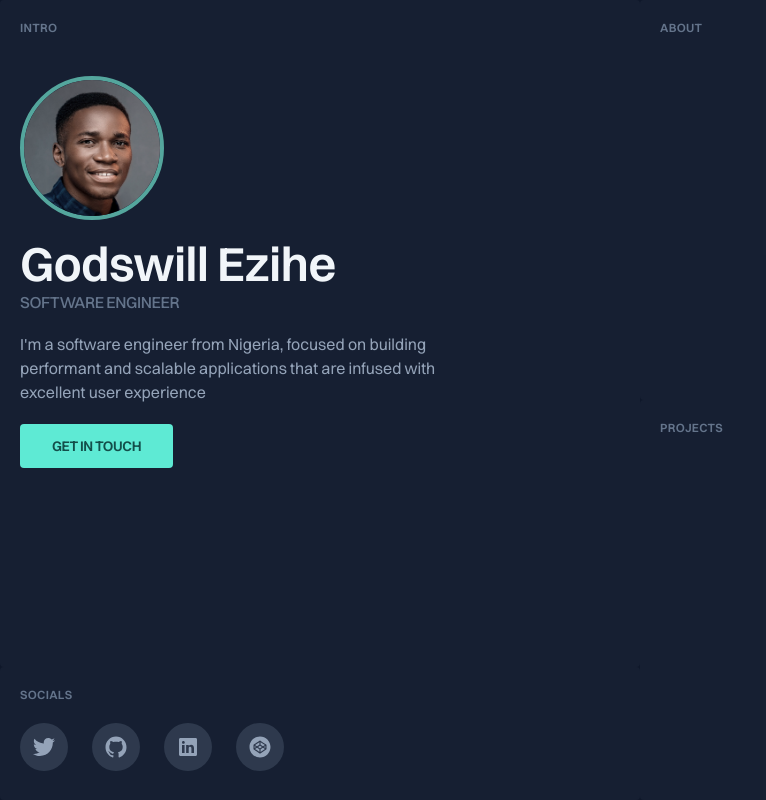
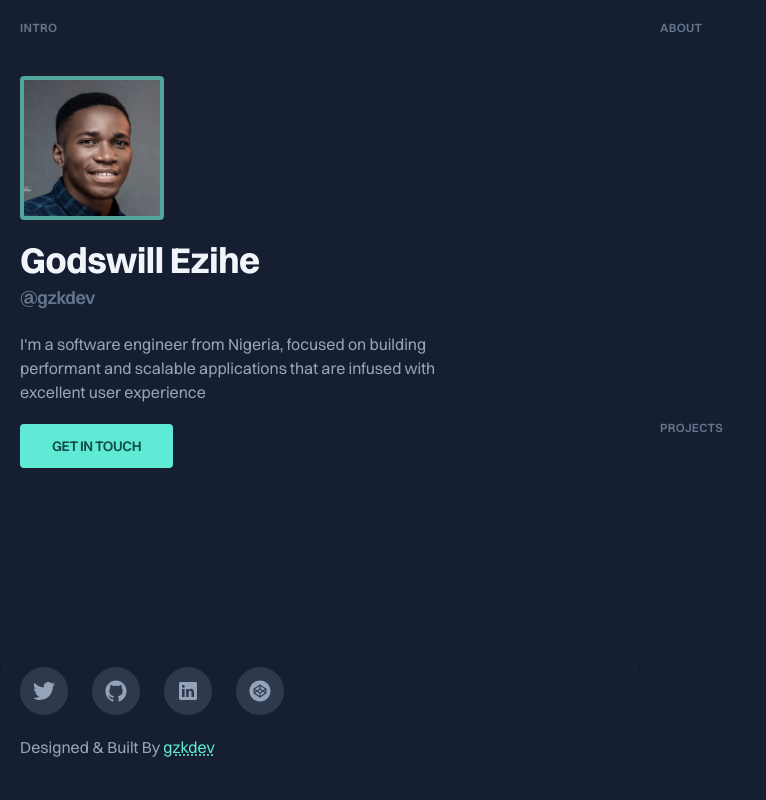
Before and after one commit to gzkdev/gzkdev-portfolio, a Next.js app: page / in a window 1280 px wide. Shown: the whole page, without its empty margins (0-766 px from the left). Built offline with nearby package versions, Linux system fonts and the light colour scheme.

Commit message:
latest update

```diff
--- a/app/page.tsx
+++ b/app/page.tsx
@@ -16,16 +16,16 @@ export default function Home() {
       <div className="grid-item top-0 lg:sticky lg:col-[1/3] lg:row-[1/6]">
         <div className="wrapper h-full w-full  lg:text-start">
           <div className="sticky-header">Intro</div>
-          <div className="flex w-full flex-col gap-5 px-5 py-5 lg:items-start">
-            <div className="relative aspect-square w-full max-w-[144px] overflow-hidden rounded-full border-[4px] border-teal-500 grayscale-[50%] transition hover:grayscale-0">
+          <div className="flex w-full flex-col gap-5 px-5 py-5 pb-10 lg:items-start lg:pb-5">
+            <div className="relative aspect-square w-full max-w-[144px] overflow-hidden rounded border-[4px] border-teal-500 grayscale-[50%] transition hover:grayscale-[30%]">
               <Image src={ProfileImage} alt="Godswill Ezihe" />
             </div>
             <div className="grid gap-1 leading-tight tracking-tight">
-              <span className="text-5xl font-semibold text-slate-100">
+              <span className="text-4xl font-bold text-slate-100">
                 Godswill Ezihe
               </span>
-              <span className="font-medium uppercase text-slate-500">
-                Software Engineer
+              <span className="text-lg font-semibold text-slate-500">
+                @gzkdev
               </span>
             </div>
             <div className="grid max-w-md gap-5 lg:items-start">
@@ -61,9 +61,8 @@ export default function Home() {
       <div className="grid-item lg:col-[1/3] lg:row-[6/7]">
         <div className="wrapper h-full">
           <div className="flex h-full w-full flex-col">
-            <div className="sticky-header">Socials</div>
-            <div className="flex px-5 pb-16 lg:pb-5">
-              <ul className="flex w-full items-center justify-between gap-6 text-2xl lg:justify-start">
+            <div className="flex flex-col gap-5 px-5 pb-16 lg:pb-5">
+              <ul className="flex w-full items-center justify-center gap-6 text-2xl lg:justify-start">
                 <li>
                   <a
                     href="http://#"
@@ -109,6 +108,15 @@ export default function Home() {
                   </a>
                 </li>
               </ul>
+              <div className="text-center lg:text-start">
+                Designed & Built By{" "}
+                <a
+                  href="#"
+                  className="text-teal-300 underline decoration-dotted underline-offset-2"
+                >
+                  gzkdev
+                </a>
+              </div>
             </div>
           </div>
         </div>
```
